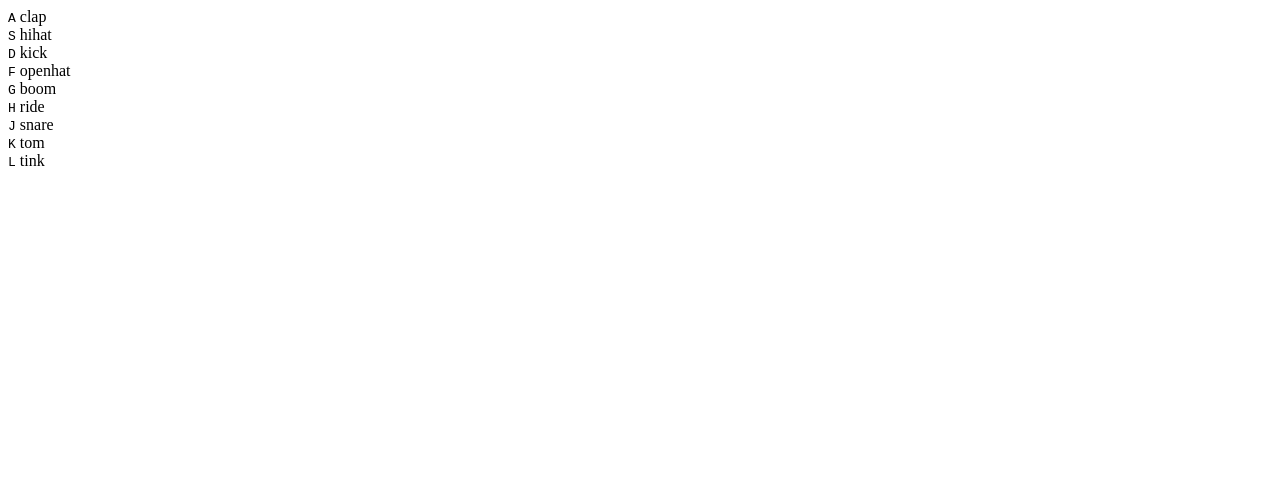
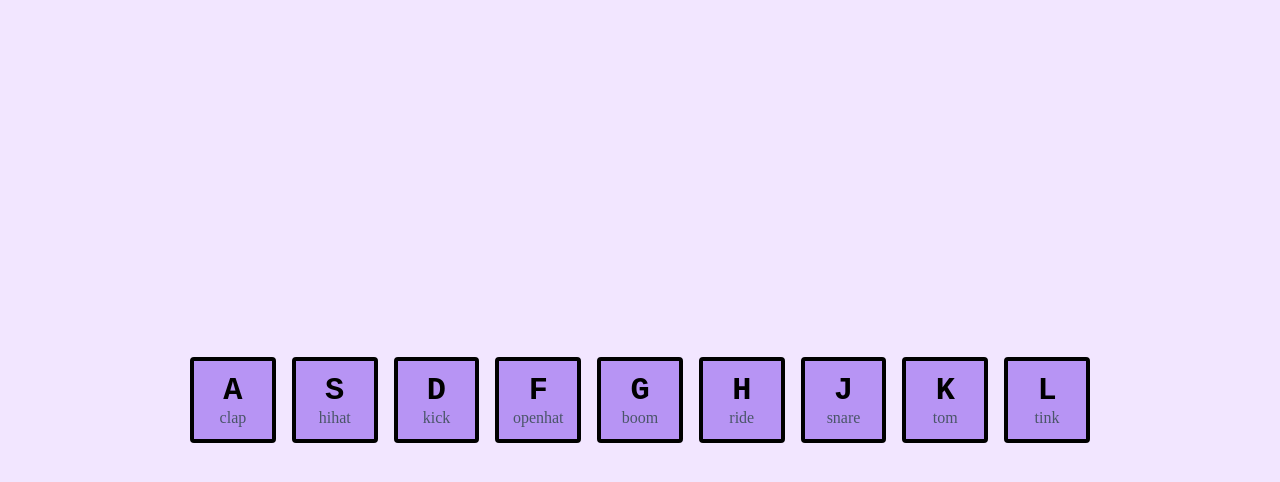
Before and after one commit to sa1ava/js30, a plain HTML site: page project01-drum-kit/index.html in a window 1280 px wide. Drawn offline with Linux system fonts and the light colour scheme.

Commit message:
style: レイアウトの調整

```diff
--- a/project01-drum-kit/index.html
+++ b/project01-drum-kit/index.html
@@ -3,7 +3,8 @@
 <head>
     <meta charset="UTF-8">
     <meta name="viewport" content="width=device-width, initial-scale=1.0">
-    <title>Document</title>
+    <title>Drum Kit</title>
+    <link rel="stylesheet" href="./style.css" />
 </head>
 <body>
     <div class="keys">
--- /dev/null
+++ b/project01-drum-kit/style.css
@@ -0,0 +1,52 @@
+* {
+    box-sizing: border-box;
+}
+
+
+body {
+    margin: 0;
+    height: 100vh;
+
+    display: flex;
+    justify-content: center;
+    align-items: center;
+
+    background-color: #f2e6ff;
+}
+
+.keys {
+    display: flex;
+    gap: 1rem;
+
+    width: 90vw;
+    max-width: 900px;
+    justify-content: center;
+}
+
+.key {
+    flex: 0 0 auto;
+    aspect-ratio: 1 / 1;
+    width: calc((100% - (8 * 1rem)) / 9);
+
+    display: flex;
+    flex-direction: column;
+    justify-content: center;
+    align-items: center;
+
+    font-size: 1em;
+    border-radius: 4px;
+    background-color: #b794f4;
+    border: 4px solid #000;
+
+    cursor: pointer;
+}
+
+.key kbd {
+    font-size: 2rem;
+    font-weight: bold;
+    font-family: monospace;
+}
+
+.key span {
+    color:#4a5568;
+}
```
Also changed, not shown: 1 other file.
